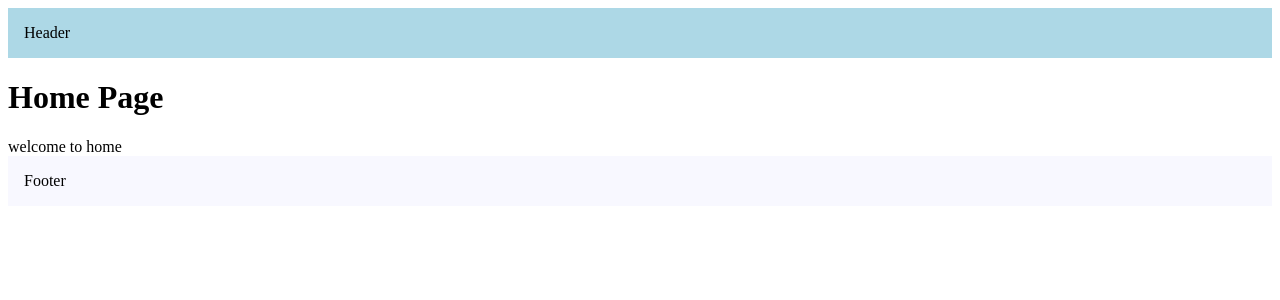
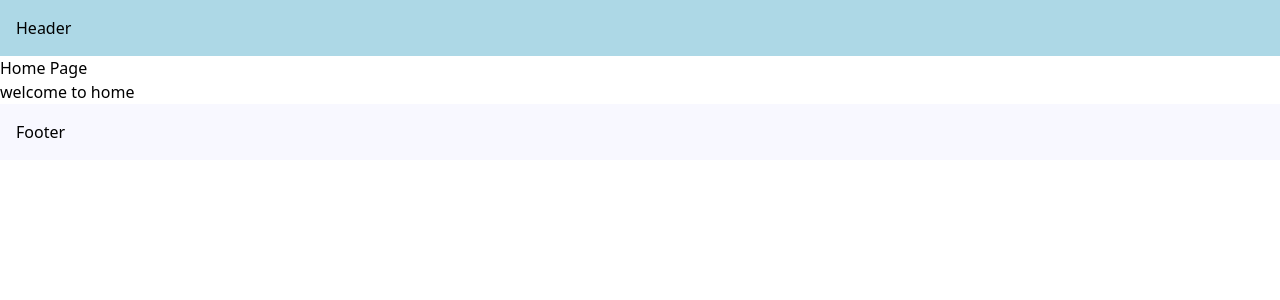
Before and after one commit to num-js/Learning-Next.js-with-TS, a Next.js app: page / in a window 1280 px wide. Shown: the top 300 px of the page. Built offline with nearby package versions, Linux system fonts and the light colour scheme.

Commit message:
global css import

```diff
--- a/src/app/globals.css
+++ b/src/app/globals.css
@@ -17,11 +17,12 @@
 }
 
 body {
-  color: rgb(var(--foreground-rgb));
-  background: linear-gradient(
+  /* color: rgb(var(--foreground-rgb)); */
+  /* background: rgb(214, 208, 208); */
+  /* background: linear-gradient(
       to bottom,
       transparent,
       rgb(var(--background-end-rgb))
     )
-    rgb(var(--background-start-rgb));
+    rgb(var(--background-start-rgb)); */
 }
--- a/src/app/layout.tsx
+++ b/src/app/layout.tsx
@@ -1,4 +1,5 @@
 import {Metadata} from "next";
+import "./globals.css";
 
 export const metadata: Metadata = {
   // title: "page-title - Next.js-14" //title can be a String
```
